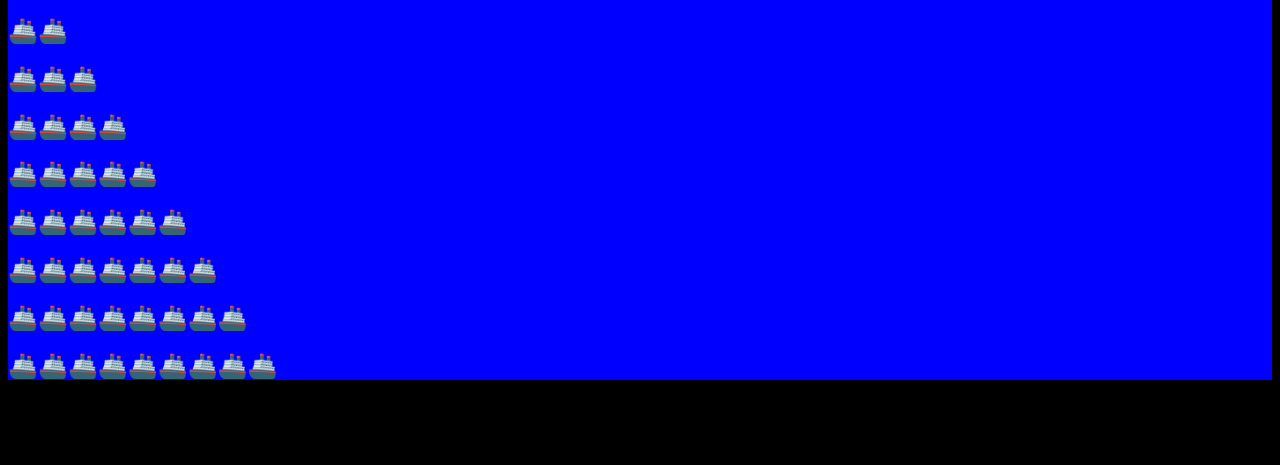
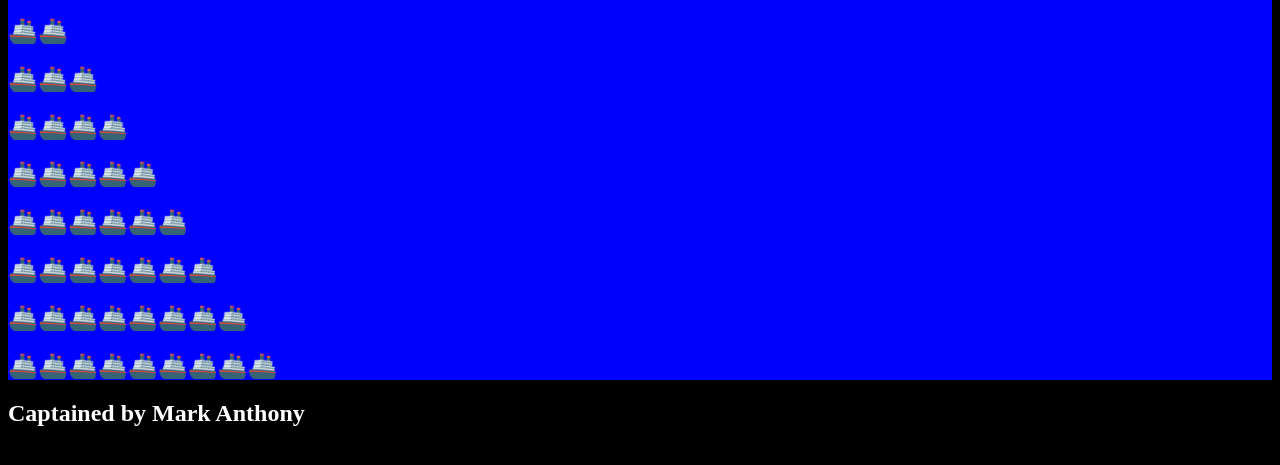
Before and after one commit to MarcoAntonioQuixote/Battleship, a plain HTML site: page index.html in a window 1280 px wide. Shown: the part 99-564 px from the top of the page. Drawn offline with Linux system fonts and the light colour scheme.

Commit message:
Added a captain

```diff
--- a/index.html
+++ b/index.html
@@ -13,6 +13,8 @@
 
     </div>
 
+    <h2>Captained by Mark Anthony</h2>
+
     <script src="index.js"></script>
 </body>
 </html>
```
